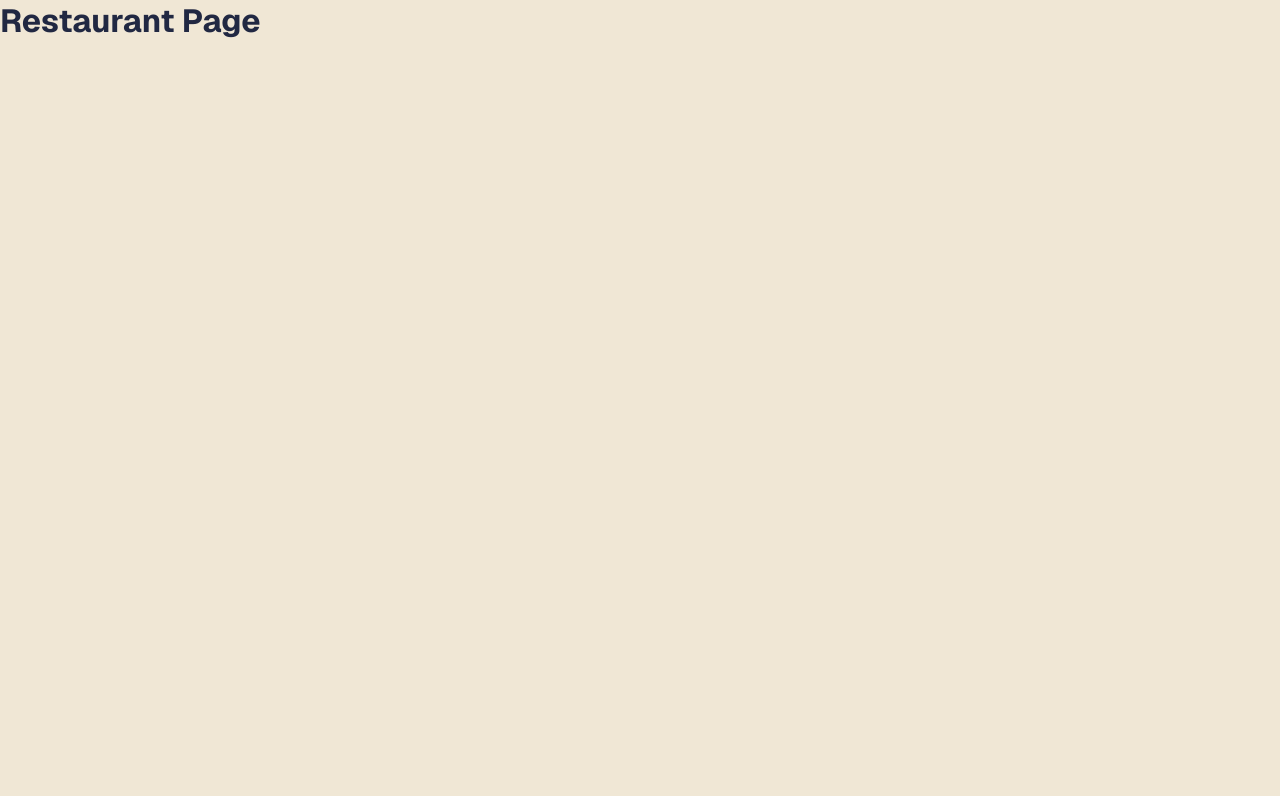
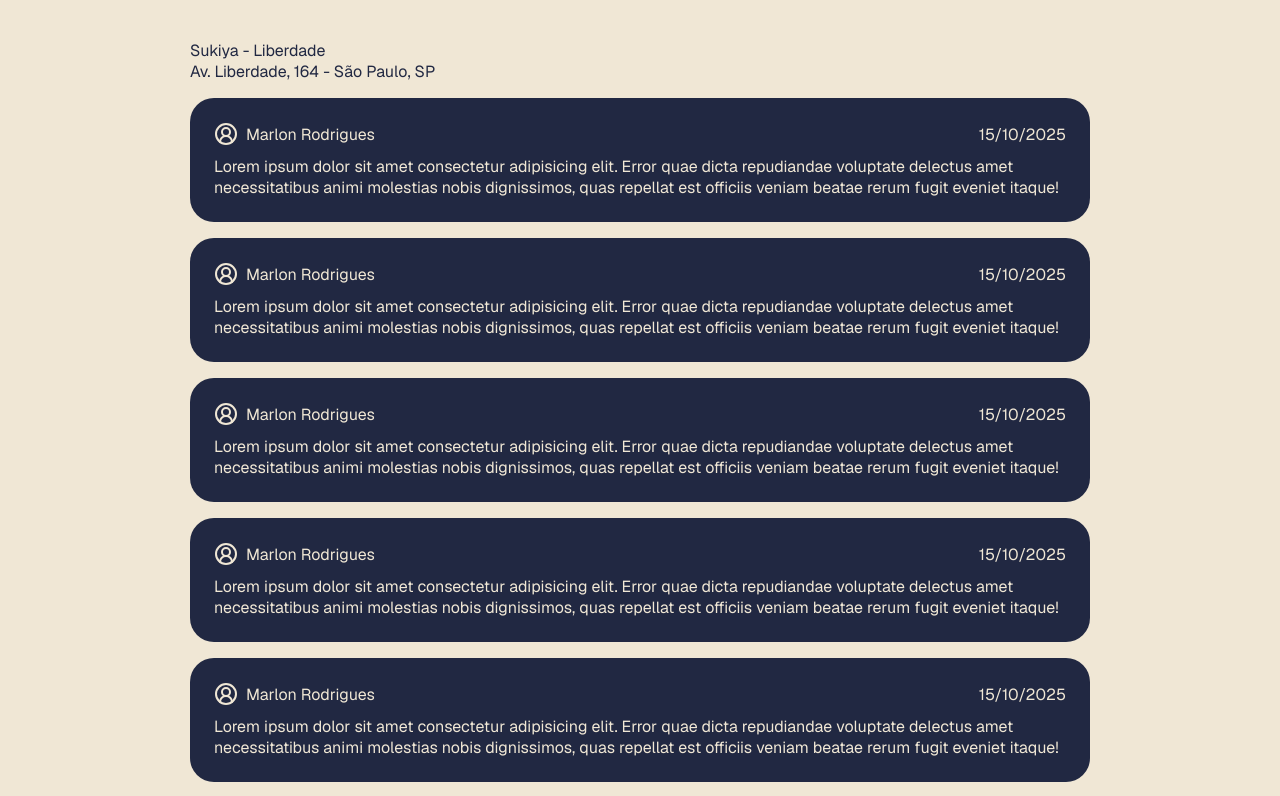
Before and after one commit to cesar-lima/VIA, a Next.js app: page /restaurant in a window 1280 px wide. Shown: the top 796 px of the page. Built offline with nearby package versions, Linux system fonts and the light colour scheme.

Commit message:
criação e adequação iniciais do componente de comentários e da página de restaurante

```diff
--- /dev/null
+++ b/app/components/Comment/Comment.tsx
@@ -0,0 +1,29 @@
+import './style.css'
+
+import { CircleUserRound } from 'lucide-react'
+
+export default function Comment() {
+    return (
+        <div className="comment-container">
+            <div className="comment-infos">
+                <div className="comment-author">
+                    <CircleUserRound />
+
+                    <div className="author-name">
+                        Marlon Rodrigues
+                    </div>
+                </div>
+
+                <div className="comment-date">
+                    15/10/2025
+                </div>
+            </div>
+
+            <div className="comment-content">
+                Lorem ipsum dolor sit amet consectetur adipisicing elit. Error quae dicta repudiandae voluptate
+                delectus amet necessitatibus animi molestias nobis dignissimos, quas repellat est officiis veniam
+                beatae rerum fugit eveniet itaque!
+            </div>
+        </div>
+    )
+}
--- /dev/null
+++ b/app/components/Comment/style.css
@@ -0,0 +1,19 @@
+.comment-container{
+    background-color: #212842;
+    border-radius: 24px;
+    padding: 24px;
+    color: #f0e7d5;
+}
+
+.comment-container .comment-infos{
+    display: flex;
+    justify-content: space-between;
+    align-items: center;
+    margin-bottom: 10px;
+}
+
+.comment-container .comment-author{
+    display: flex;
+    align-items: center;
+    gap: 8px;
+}
--- a/app/restaurant/page.tsx
+++ b/app/restaurant/page.tsx
@@ -1,7 +1,30 @@
+import './style.css'
+
+import Comment from '../components/Comment/Comment'
+
 export default function Restaurant() {
+    // botão para usar no widget de avaliar
+    // https://uiverse.io/vinodjangid07/funny-panther-79
     return (
-        <div>
-            <h1>Restaurant Page</h1>
-        </div>
+        <section id="restaurant-page">
+            <div className="restaurant-title">
+                <div className="restaurant-name">
+                    Sukiya - Liberdade
+                </div>
+
+                <div className="restaurant-address">
+                    Av. Liberdade, 164 - São Paulo, SP
+                </div>
+            </div>
+
+            <Comment />
+            <Comment />
+            <Comment />
+            <Comment />
+            <Comment />
+            <Comment />
+            <Comment />
+            <Comment />
+        </section>
     )
 }
--- a/app/restaurant/style.css
+++ b/app/restaurant/style.css
@@ -0,0 +1,7 @@
+#restaurant-page {
+    max-width: 900px;
+    margin: 40px auto 40px;
+    display: flex;
+    flex-direction: column;
+    gap: 16px;
+}
```
